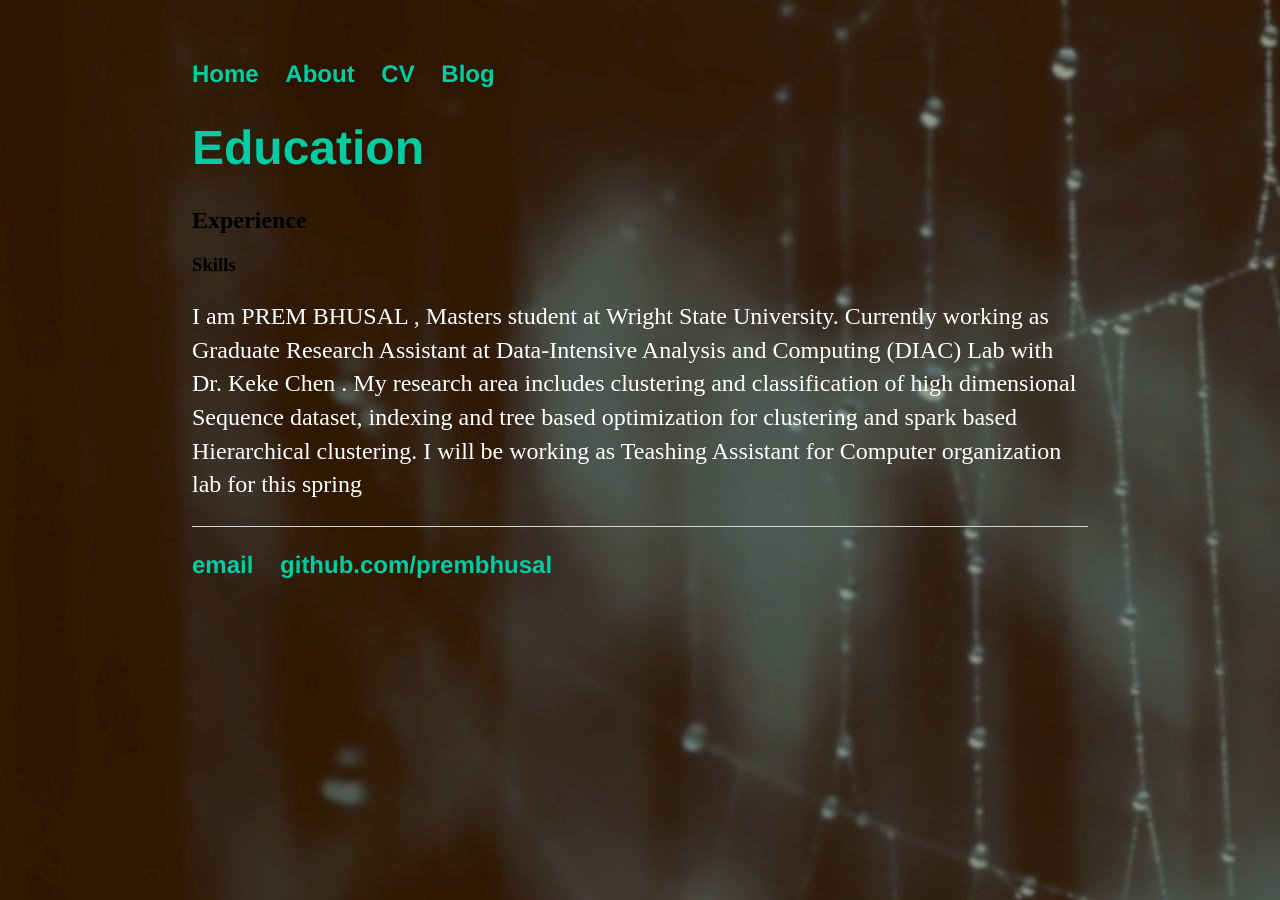
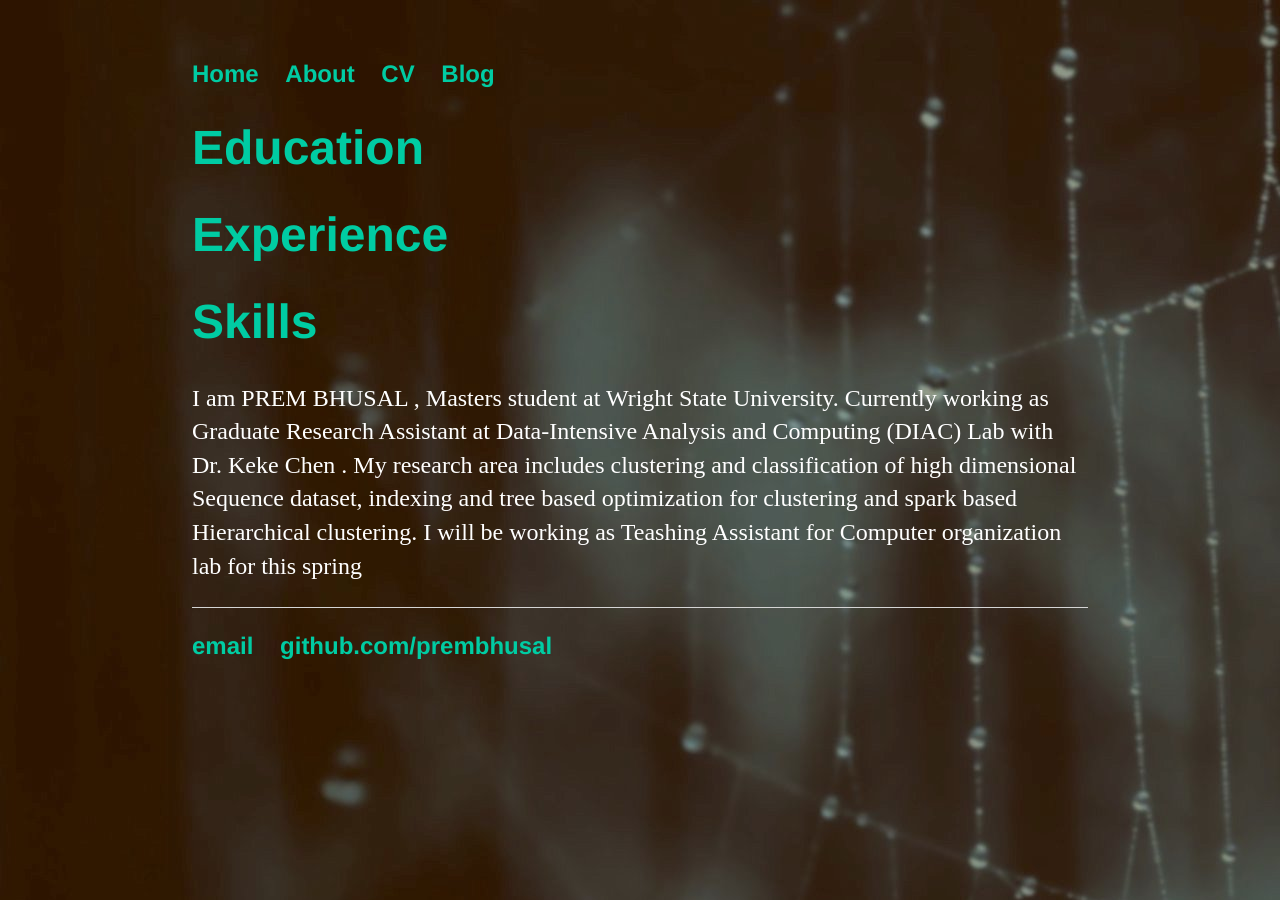
Before and after one commit to prembhusal/prembhusalWebsite, a Jekyll site: the page built from about/index.html, in a window 1280 px wide. Built offline with Jekyll 4.4.1, drawn with Linux system fonts in a browser that asks for light colours.

```diff
--- a/about/index.html
+++ b/about/index.html
@@ -4,8 +4,8 @@ title: prembhusal
 ---
 <div class="about">
 	<h1>Education</h1>
-  <h2>Experience</h2>
-  <h3>Skills</h3>
+  <h1>Experience</h1>
+  <h1>Skills</h1>
 
 	<p>I am PREM BHUSAL , Masters student at  Wright State University. Currently  working as Graduate Research Assistant at
 	Data-Intensive Analysis and Computing (DIAC) Lab with Dr. Keke Chen . My research area includes clustering
```
